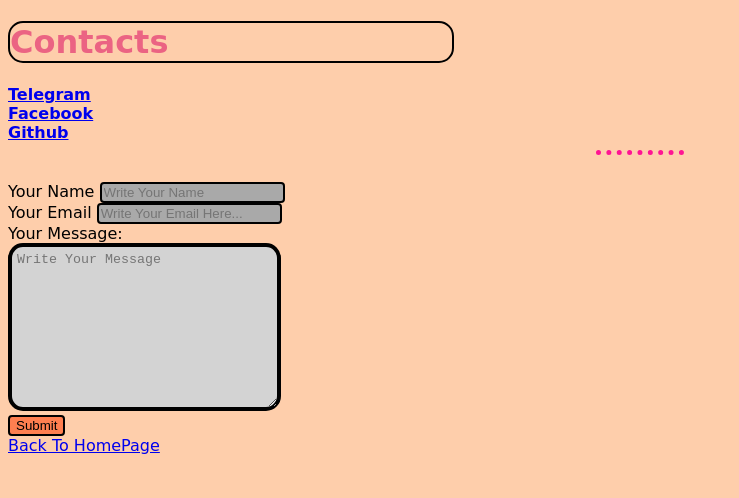
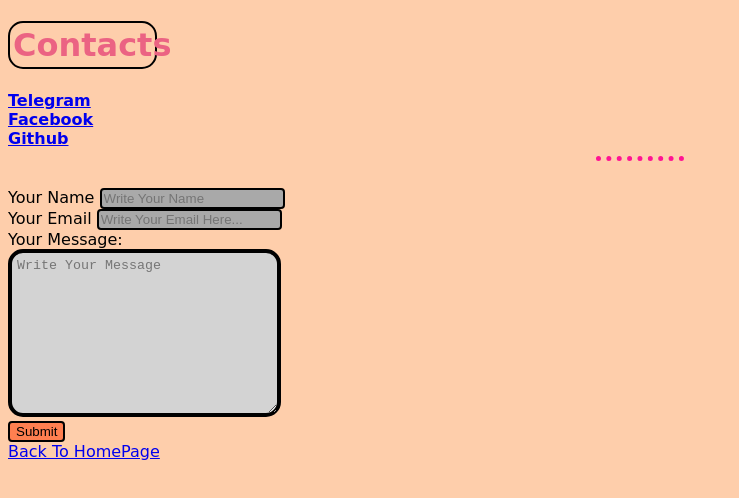
Before and after one commit to rohit12043/rohit12043.github.io, a plain HTML site: page contact.html in a window 1280 px wide. Shown: the whole page, without its empty margins (0-739 px from the left). Drawn offline with Linux system fonts and the light colour scheme.

Commit message:
fixed border and padding

```diff
--- a/contact.html
+++ b/contact.html
@@ -7,7 +7,7 @@
   <link rel="stylesheet" href="css/styles.css">
 </head>
 <style >
-  h1 {border: 2px solid black; border-radius: 15px; width:35%}
+  h1 {border: 2px solid black; border-radius: 15px; width:11%; padding: 3px}
 </style>
 
 
```
